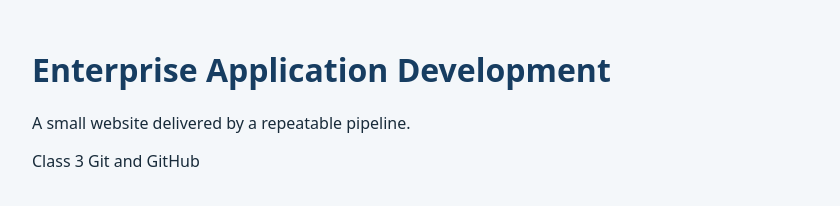
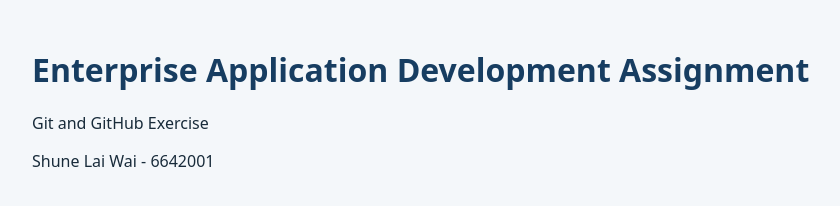
Before and after one commit to Shunelw/git-lab-01, a plain HTML site: page src/index.html in a window 1280 px wide. Shown: the whole page, without its empty margins (208-1048 px from the left). Drawn offline with Linux system fonts and the light colour scheme.

Commit message:
Change index.html

```diff
--- a/src/index.html
+++ b/src/index.html
@@ -10,9 +10,9 @@
 
 <body>
   <main>
-    <h1>Enterprise Application Development</h1>
-    <p id="message">A small website delivered by a repeatable pipeline.</p>
-    <p>Class 3 Git and GitHub</p>
+    <h1>Enterprise Application Development Assignment</h1>
+    <p id="message">Git and GitHub Exercise</p>
+    <p>Shune Lai Wai - 6642001</p>
   </main>
 </body>
 
```
